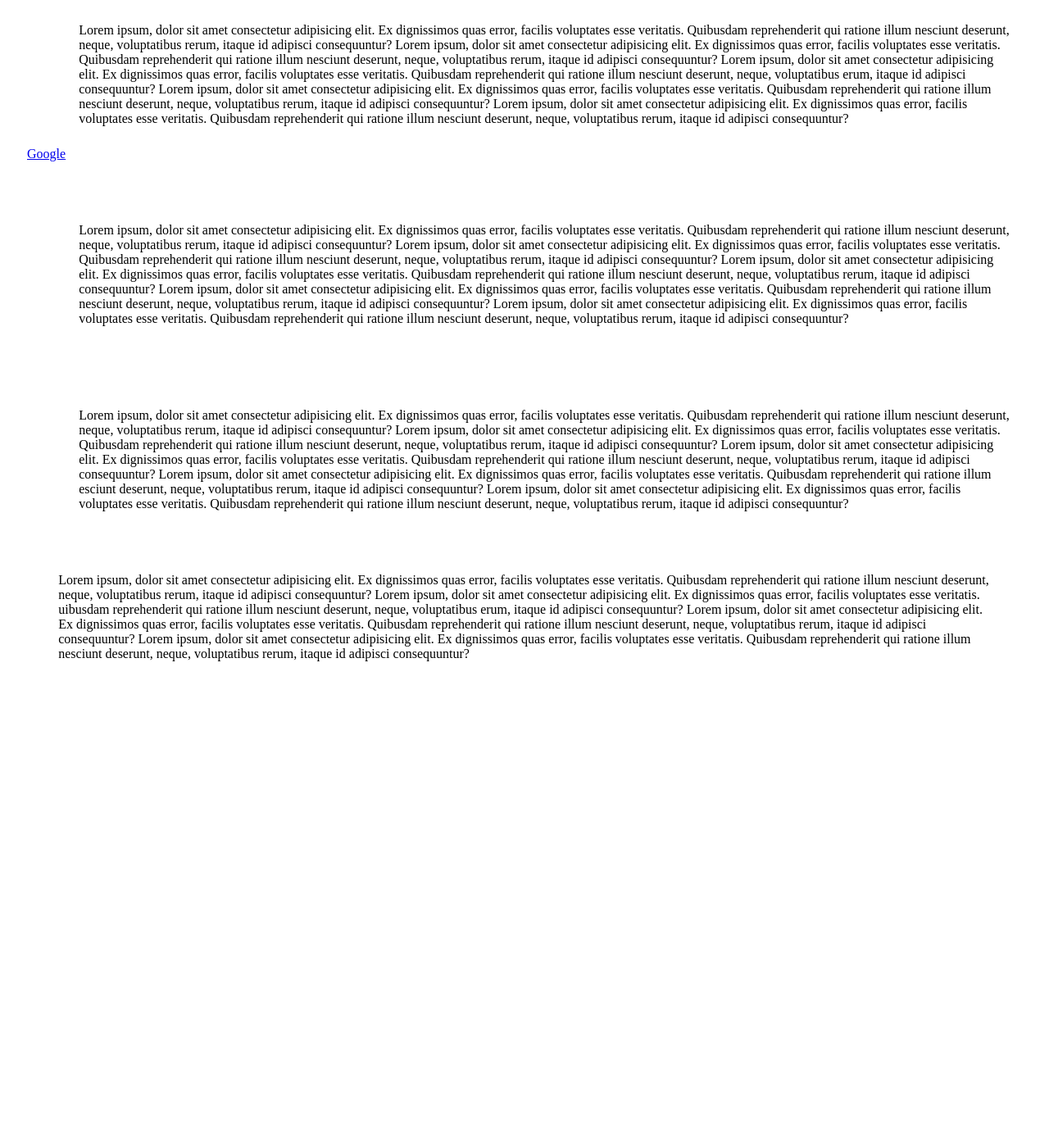
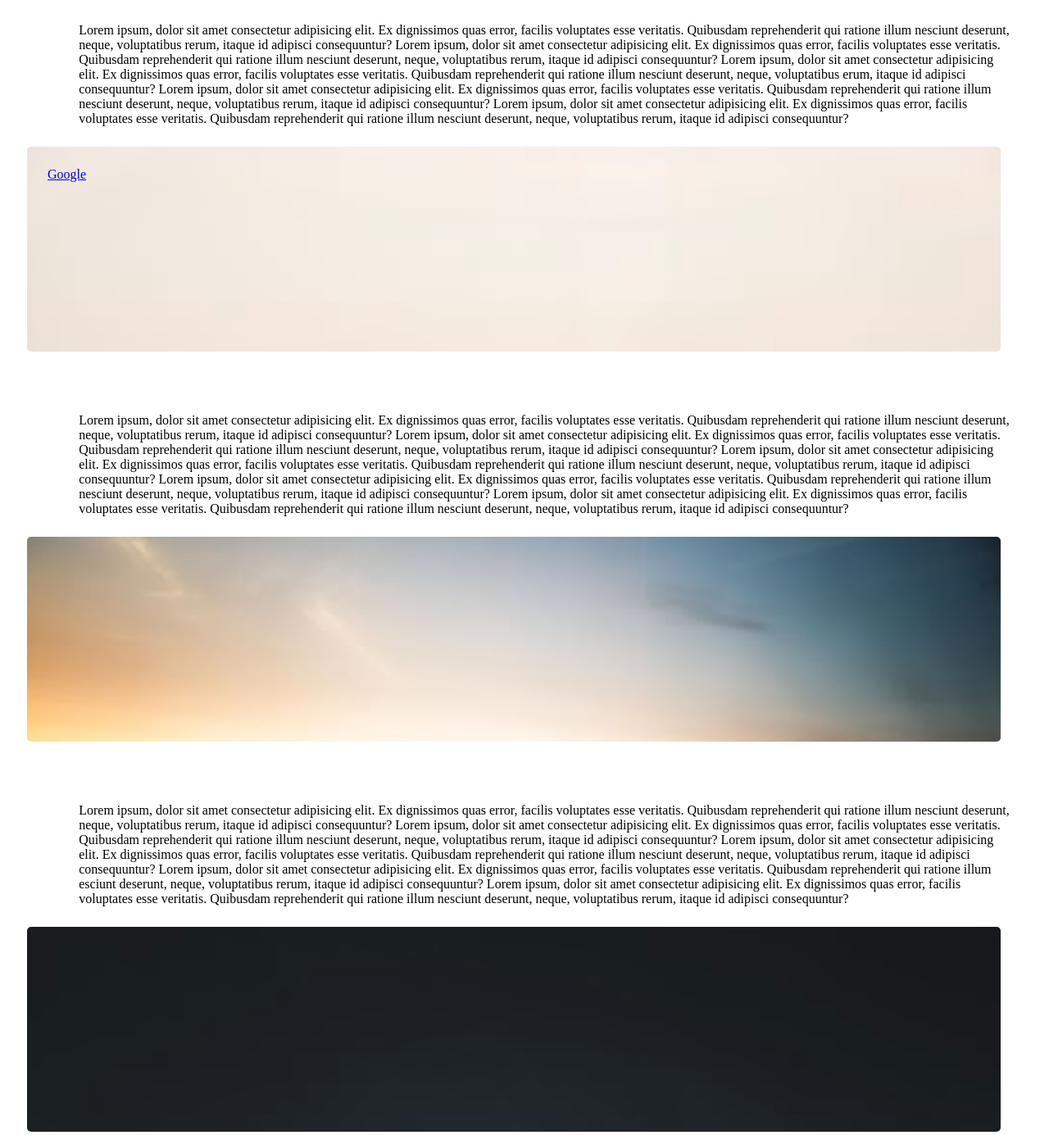
Before and after one commit to Joe-Powell/Parallax-Website, a plain HTML site: page index.html in a window 1280 px wide. Shown: the part 30-1415 px from the top of the page at 82% size. Before the commit the page ends 870 px from the top, so only its background shows below. Drawn offline with Linux system fonts and the light colour scheme; files whose address does not match are found by name.

Commit message:
change parallax spelling
change parallax spelling

```diff
--- a/style.css
+++ b/style.css
@@ -11,7 +11,7 @@ p {
 
 }
 
-.paralax {
+.parallax {
    height:200px;
    padding:25px;
    width:90%;
@@ -32,7 +32,7 @@ p {
 
 }
 
-.paralax2 {
+.parallax2 {
    height:200px;
    padding:25px;
    width:90%;
@@ -52,7 +52,7 @@ p {
 
 }
 
-.paralax3 {
+.parallax3 {
    height:200px;
    padding:25px;
    width:90%;
```
